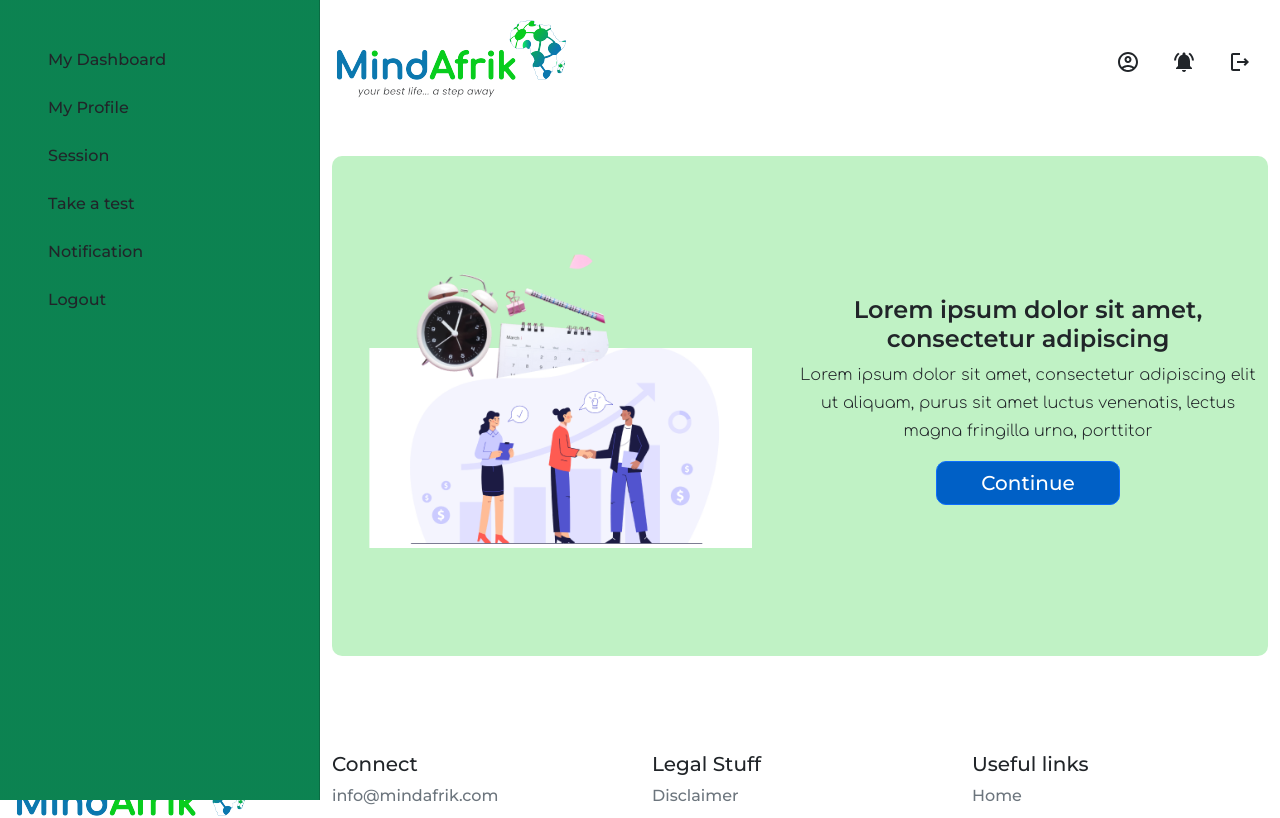
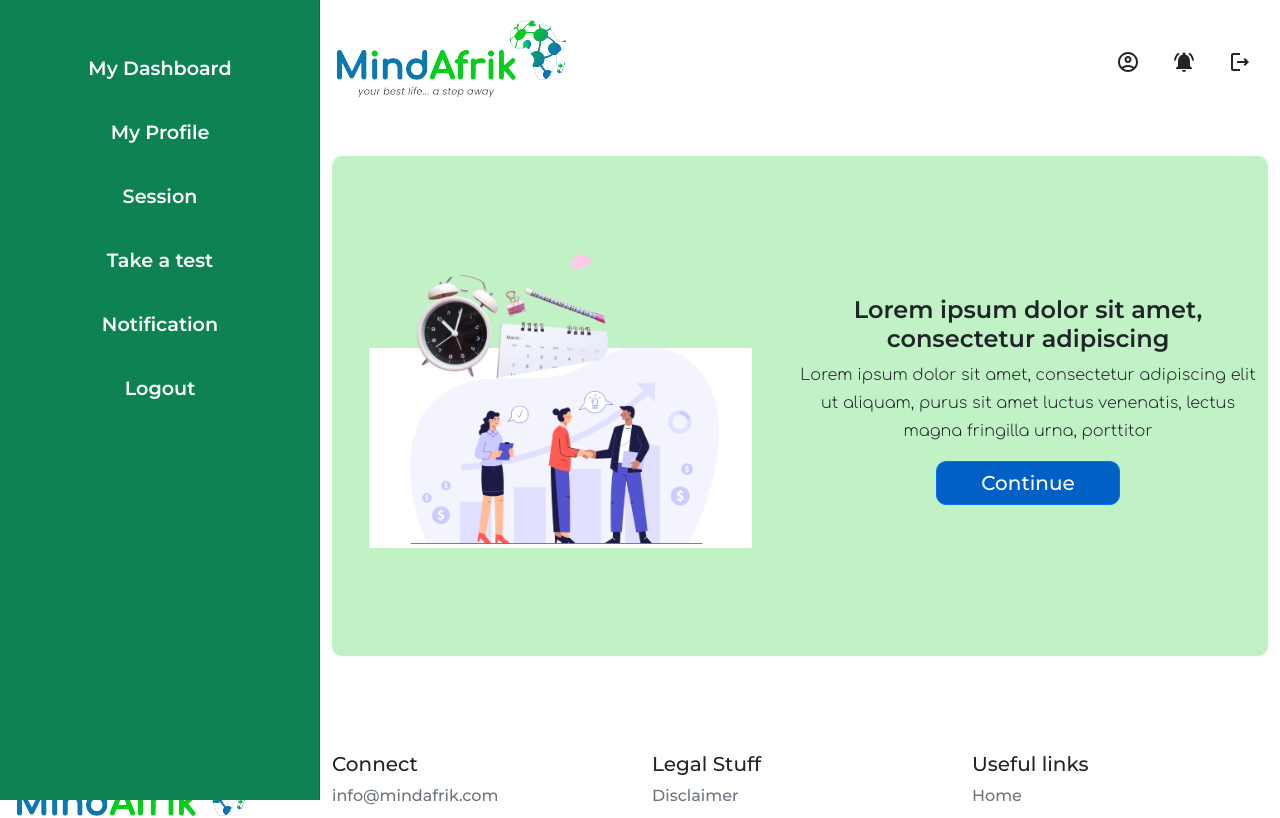
Before and after one commit to 8thGear-Tech/MindAfrik, a React (Create React App) app: page /counselleeTest in a window 1280 px wide. Shown: the top 818 px of the page. Built offline with nearby package versions, Linux system fonts and the light colour scheme.

Commit message:
Testimoanial card

```diff
--- a/src/pages/dashboardPages/admin/adminDashboardCounseleesPage.js
+++ b/src/pages/dashboardPages/admin/adminDashboardCounseleesPage.js
@@ -11,7 +11,7 @@ const AdminDashboardCounselleesPage = () => {
   return (
     <>
       <div className="container-fluid">
-        <div className="row d-flex justify-content-cente">
+        <div className="row d-flex justify-content-center">
           <div className="col-lg-3">
             <AdminDashboardSideNav />
           </div>
--- a/src/sassfiles/components/navbar/_dashBoardNavBar.scss
+++ b/src/sassfiles/components/navbar/_dashBoardNavBar.scss
@@ -1,28 +1,28 @@
-// @use "../../colors" as *;
+@use "../../colors" as *;
 
-// .SideNavItem {
-//   color: #fff;
-//   font-weight: 700;
-//   font-size: 1.2rem;
-//   font-family: "Montserrat", sans-serif;
-// }
+.SideNavItem {
+  color: #fff;
+  font-weight: 700;
+  font-size: 1.2rem;
+  font-family: "Montserrat", sans-serif;
+}
 
-// .sideNavButton {
-//   // background: #fff;
-//   // color: $prybgcolor;
-//   border-radius: 6px;
-//   display: flex;
-//   justify-content: center;
-//   align-items: center;
-//   width: 14rem;
-//   height: 2.5rem;
-//   &:hover {
-//     color: #058547;
-//     background-color: #ffffff;
-//   }
+.sideNavButton {
+  // background: #fff;
+  // color: $prybgcolor;
+  border-radius: 6px;
+  display: flex;
+  justify-content: center;
+  align-items: center;
+  width: 14rem;
+  height: 2.5rem;
+  &:hover {
+    color: #058547;
+    background-color: #ffffff;
+  }
 
-//   &:focus {
-//     background-color: #ffffff;
-//     color: #058547;
-
-// }
+  &:focus {
+    background-color: #ffffff;
+    color: #058547;
+  }
+}
--- a/src/sassfiles/styles.css
+++ b/src/sassfiles/styles.css
@@ -553,6 +553,30 @@ p {
   background: linear-gradient(0deg, rgba(59, 192, 142, 0.1), rgba(59, 192, 142, 0.1)), radial-gradient(50% 45.66% at 50.5% 44.13%, rgba(9, 205, 30, 0.6) 0%, #107a57 95%), radial-gradient(50% 45.66% at 50.5% 44.13%, rgba(123, 99, 182, 0.951875) 14.58%, #8f67b3 91.15%, rgba(7, 72, 199, 0.67) 100%), linear-gradient(180deg, #09cd1e -1.52%, rgba(7, 72, 199, 0.67) 89.79%);
 }
 
+.SideNavItem {
+  color: #fff;
+  font-weight: 700;
+  font-size: 1.2rem;
+  font-family: "Montserrat", sans-serif;
+}
+
+.sideNavButton {
+  border-radius: 6px;
+  display: flex;
+  justify-content: center;
+  align-items: center;
+  width: 14rem;
+  height: 2.5rem;
+}
+.sideNavButton:hover {
+  color: #058547;
+  background-color: #ffffff;
+}
+.sideNavButton:focus {
+  background-color: #ffffff;
+  color: #058547;
+}
+
 .LoginBtn {
   background: #0060c6;
   border-radius: 10px;
```
Also changed, not shown: src/sassfiles/styles.min.css, 2 other files (tests, documents, lock files or other folders).
